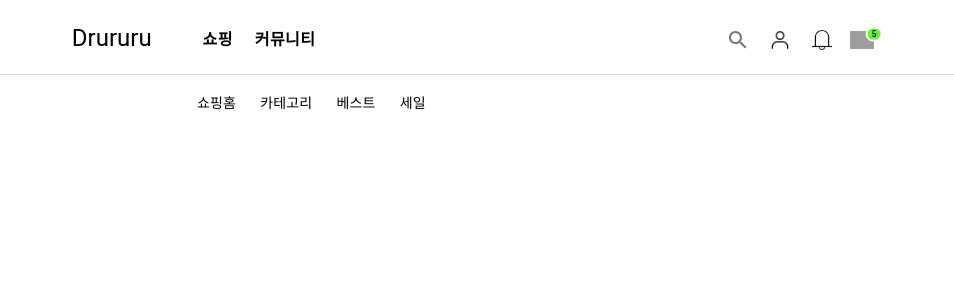
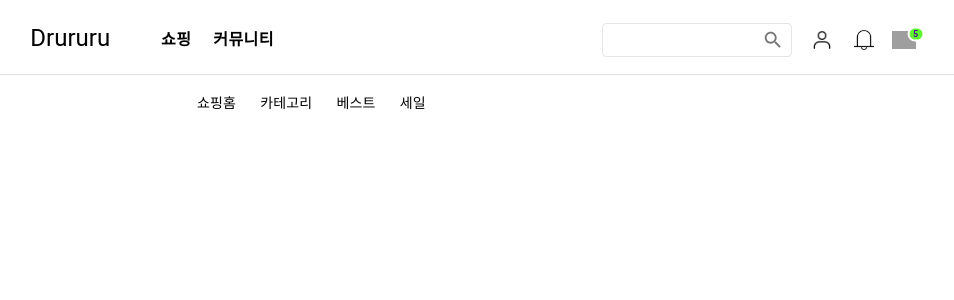
Before and after one commit to ZayaDB/ezkorea, a React (Create React App) app: page / in a window 1280 px wide. Shown: the top 300 px of the page, without its empty margins (163-1117 px from the left). Built offline with nearby package versions, Linux system fonts and the light colour scheme; grey boxes are pictures that could not be loaded.

Commit message:
style: add search bar

```diff
--- a/src/components/common/Header.tsx
+++ b/src/components/common/Header.tsx
@@ -16,6 +16,8 @@ import Menu from '@mui/material/Menu';
 import MenuItem from '@mui/material/MenuItem';
 import Fade from '@mui/material/Fade';
 import Badge from '@mui/material/Badge';
+import InputBase from '@mui/material/InputBase';
+import Paper from '@mui/material/Paper';
 
 interface HeaderProps {
   sections: ReadonlyArray<{
@@ -116,7 +118,41 @@ export default function Header(props: HeaderProps) {
             </Button>
           </Typography>
           <Box>
-            <IconButton
+            <IconButton disableRipple>
+              <Paper
+                component='form'
+                sx={{
+                  p: '2px 4px',
+                  display: 'flex',
+                  alignItems: 'center',
+                  width: 180,
+                  height: 28,
+                  boxShadow: '0',
+                  border: '1px solid #e5e5e5',
+                }}
+              >
+                <InputBase
+                  sx={{
+                    ml: 1,
+                    flex: 1,
+                  }}
+                  // placeholder='Search Google Maps'
+                />
+                <IconButton
+                  type='button'
+                  sx={{ p: '3px' }}
+                  aria-label='search'
+                  disableRipple
+                >
+                  <SearchIcon sx={{ fontSize: '22px' }} />
+                </IconButton>
+              </Paper>
+            </IconButton>
+
+            {/* <Button disableRipple>
+              <SearchIcon />
+          </Button> */}
+            {/* <IconButton
               sx={{
                 '&.MuiButtonBase-root:hover': {
                   bgcolor: 'transparent',
@@ -124,7 +160,7 @@ export default function Header(props: HeaderProps) {
               }}
             >
               <SearchIcon />
-            </IconButton>
+            </IconButton> */}
             <IconButton
               id='fade-button'
               aria-controls={open ? 'fade-menu' : undefined}
```
